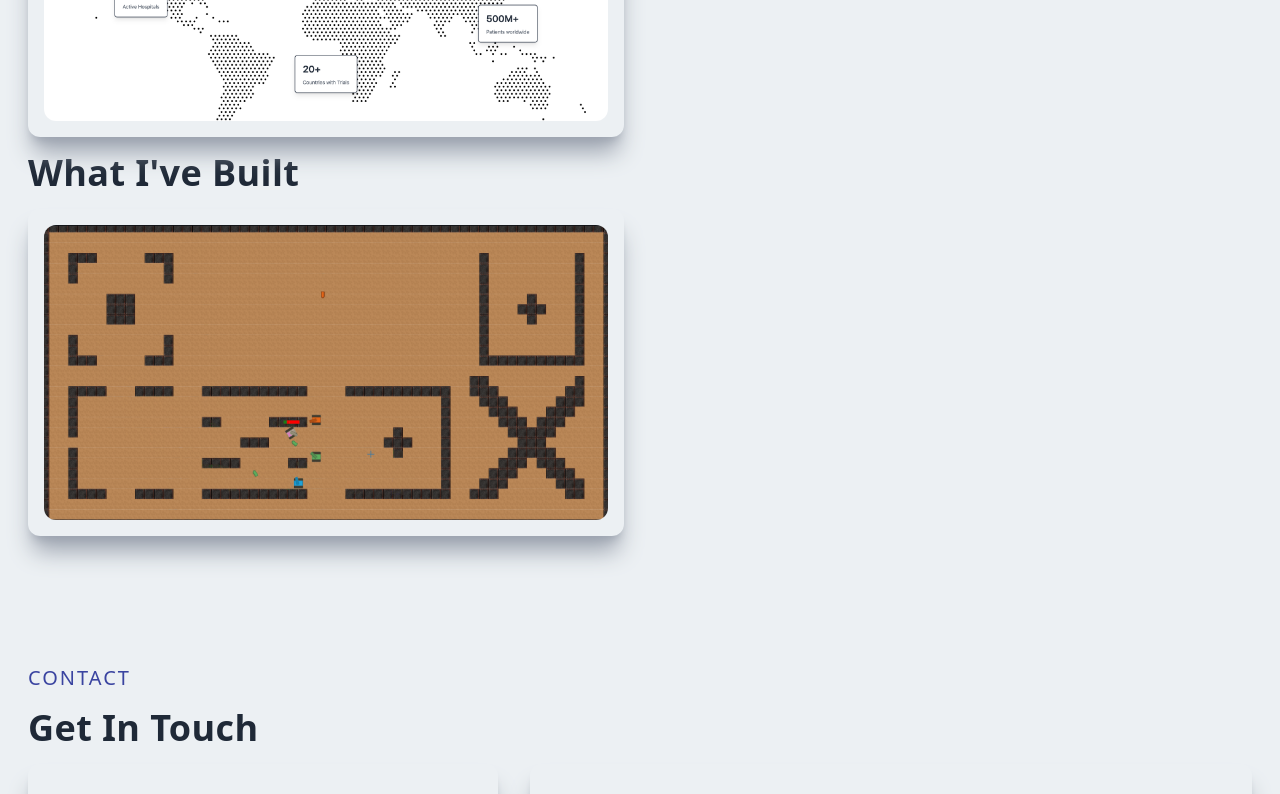
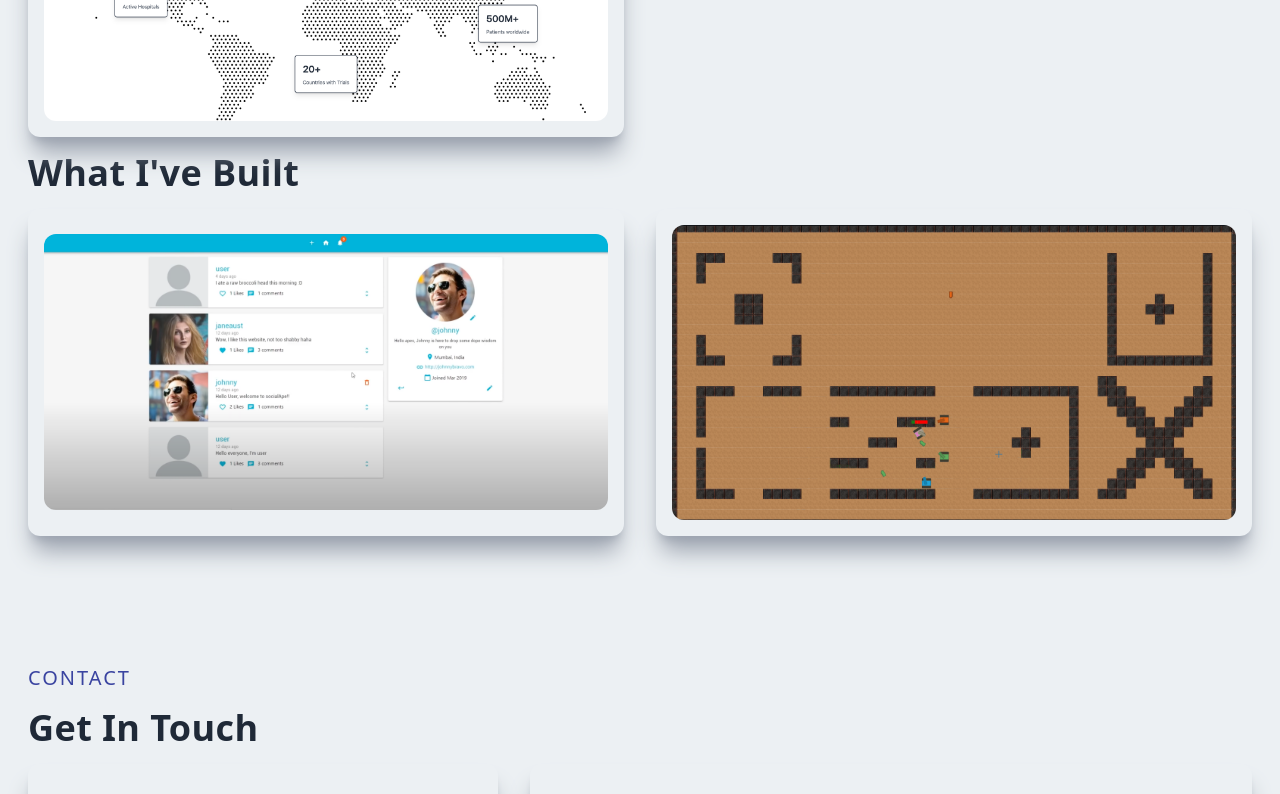
Before and after one commit to ObaidUr-Rahmaan/personal-website, a Next.js app: page / in a window 1280 px wide. Shown: the part 3542-4336 px from the top of the page. Built offline with nearby package versions, Linux system fonts and the light colour scheme; grey boxes are pictures that could not be loaded.

Commit message:
Add new project and fix width issue

```diff
--- a/components/ProjectItem.js
+++ b/components/ProjectItem.js
@@ -17,7 +17,7 @@ const ProjectItem = ({
         src={backgroundImg}
         alt="/"
       />
-      <div className="hidden group-hover:block absolute top-[50%] left-[50%] translate-x-[-50%] translate-y-[-50%]">
+      <div className="hidden group-hover:block absolute top-[50%] left-[50%] translate-x-[-50%] translate-y-[-50%] w-40">
         <h3 className="text-2xl tracking-wider text-center text-white">
           {title}
         </h3>
--- a/components/Projects.js
+++ b/components/Projects.js
@@ -20,13 +20,22 @@ const Projects = () => {
             backgroundImg={integratizeImg}
             projectUrl="/integratize"
             techStack={["NextJS", "TailwindCSS", "Firebase"]}
-            progressPercentage={65}
+            progressPercentage={45}
           />
         </div>
 
         {/* Built */}
         <h2 className="py-4">What I{"'"}ve Built</h2>
+        {/* Lords Of Choas */}
         <div className="grid gap-8 md:grid-cols-2">
+          {/* Kin-io  */}
+          <ProjectItem
+            title="Kin-io"
+            backgroundImg={kinioImg}
+            projectUrl="/kinio"
+            techStack={["ReactJS", "Redux", "Firebase", "NodeJS", "ExpressJS"]}
+            progressPercentage={100}
+          />
           <ProjectItem
             title="Lord of Chaos"
             backgroundImg={lordsofchaosImg}
```
